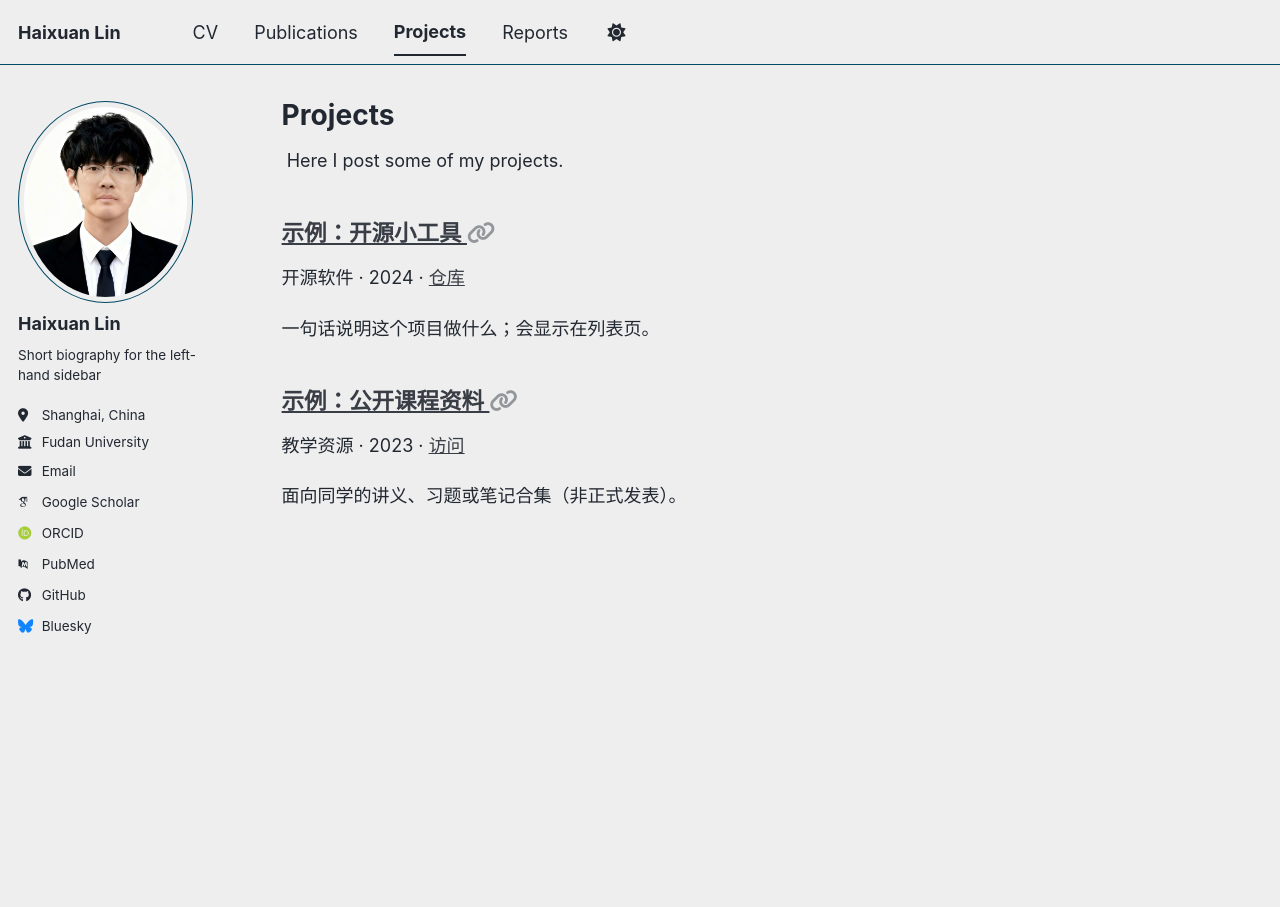
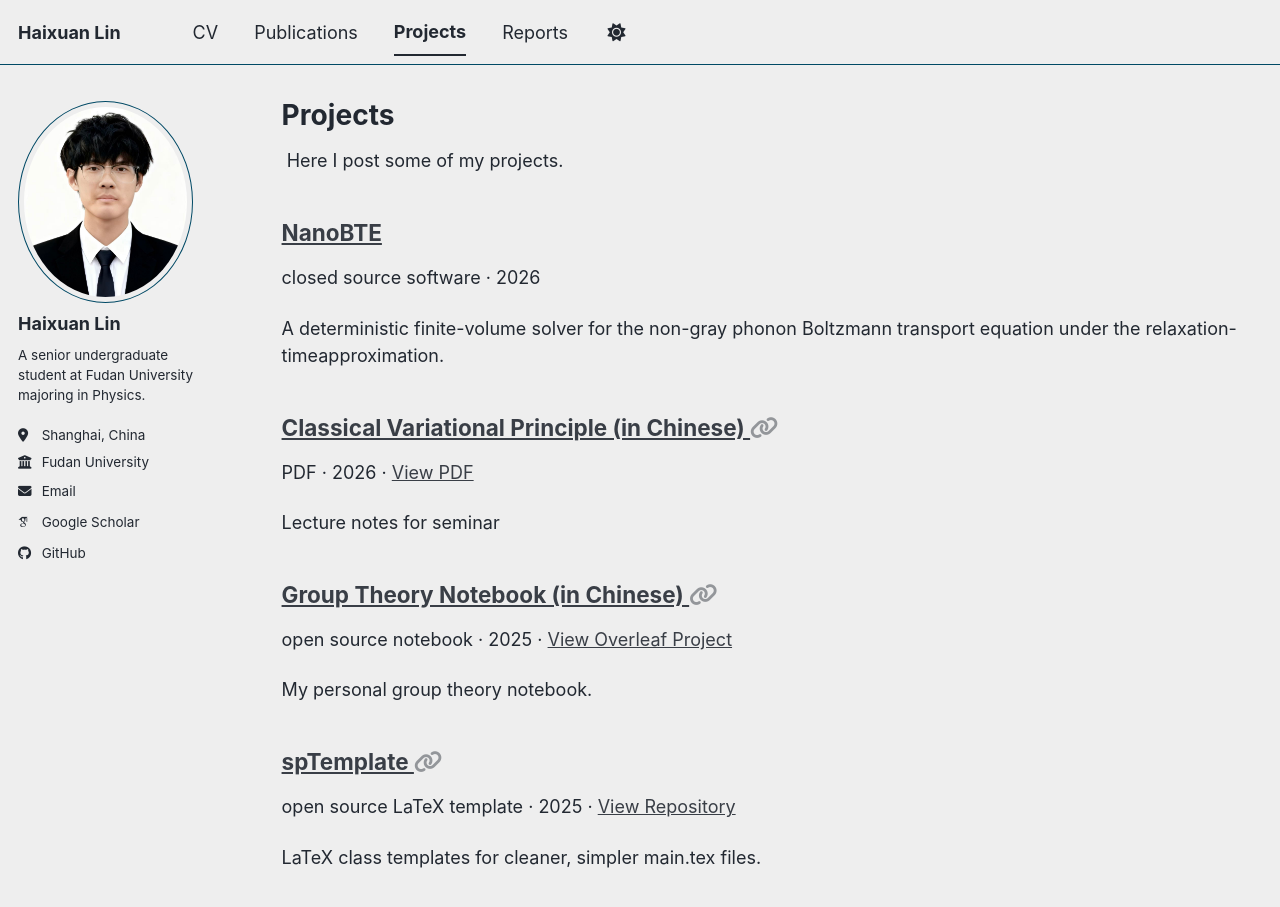
Before and after one commit to HaiXuan-Lin/HaiXuan-Lin.github.io, a Jekyll site: the page built from _pages/projects.html, in a window 1280 px wide and 930 px high. Shown: the top 907 px of the window. Built offline with Jekyll 4.4.1, drawn with Linux system fonts in a browser that asks for light colours; some web fonts are replaced; a script bundle is joined from its source files by our own code; library files that are not in the unit come from our copies.

Commit message:
Update personal information in configuration files, enhance README with website link, and revise academic summary. Remove outdated project files and add new projects related to group theory and variational methods.

```diff
--- a/_config.yml
+++ b/_config.yml
@@ -25,62 +25,60 @@ author:
   # Biographic information
   avatar           : "profile.jpg"
   name             : "Haixuan Lin"
-  pronouns         : # example: "she/her"
-  bio              : "Short biography for the left-hand sidebar"
+  # pronouns         : # example: "she/her"
+  bio              : "A senior undergraduate student at Fudan University majoring in Physics."
   location         : "Shanghai, China"
   employer         : "Fudan University"
-  uri              : # URL
+  # uri              : # URL
   email            : "haixuan.lin2005@gmail.com"
 
   # Academic websites
-  academia         : # URL
-  arxiv            : # URL - Update with the correct link to your profile
+  # academia         : # URL
+  # arxiv            : # URL - Update with the correct link to your profile
   googlescholar    : "https://scholar.google.com/citations?user=PS_CX0AAAAAJ"
-  inspire-hep      : # URL
-  impactstory      : # URL
-  orcid            : ""
-  semantic         : # URL
-  ssrn             : # URL
-  pubmed           : ""
-  researchgate     : # URL
-  scopus           : # URL
-  zotero           : # URL
+  # inspire-hep      : # URL
+  # impactstory      : # URL
+  # semantic         : # URL
+  # ssrn             : # URL
+  # researchgate     : # URL
+  # scopus           : # URL
+  # zotero           : # URL
 
 
   # Repositories and software development
-  bitbucket        : # Username - Update with your username on the site
-  codepen          : # Username
-  dribbble         : # Username
+  # bitbucket        : # Username - Update with your username on the site
+  # codepen          : # Username
+  # dribbble         : # Username
   github           : "HaiXuan-Lin"
-  kaggle           : # Username
-  stackoverflow    : # User number or user number and name (i.e., use "1" or "1/jeff-atwood")
+  # kaggle           : # Username
+  # stackoverflow    : # User number or user number and name (i.e., use "1" or "1/jeff-atwood")
 
   # Social media
-  artstation       : # Username
-  bluesky          : "" # Replace this with you Bluesky username
-  facebook         : # Username
-  flickr           : # Username
-  foursquare       : # Username
-  goodreads        : # Username
-  google_plus      : # Username
-  keybase          : # Username
-  instagram        : # Username
-  lastfm           : # Username
-  linkedin         : # Username
-  mastodon         : # URL
-  medium           : # URL
-  pinterest        : # Username
-  soundcloud       : # Username
-  steam            : # Username
-  telegram         : # URL
-  tumblr           : # Username
-  twitter          : # Username for X / Twitter
-  vine             : # Username
-  weibo            : # Username
-  wikipedia        : # Username
-  xing             : # Username
-  youtube          : # Username
-  zhihu            : # Username
+  # artstation       : # Username
+  # bluesky          : "" # Replace this with you Bluesky username
+  # facebook         : # Username
+  # flickr           : # Username
+  # foursquare       : # Username
+  # goodreads        : # Username
+  # google_plus      : # Username
+  # keybase          : # Username
+  # instagram        : # Username
+  # lastfm           : # Username
+  # linkedin         : # Username
+  # mastodon         : # URL
+  # medium           : # URL
+  # pinterest        : # Username
+  # soundcloud       : # Username
+  # steam            : # Username
+  # telegram         : # URL
+  # tumblr           : # Username
+  # twitter          : # Username for X / Twitter
+  # vine             : # Username
+  # weibo            : # Username
+  # wikipedia        : # Username
+  # xing             : # Username
+  # youtube          : # Username
+  # zhihu            : # Username
 
 # Publication Category - The following the list of publication categories and their headings
 publication_category:
--- a/_data/cv.json
+++ b/_data/cv.json
@@ -4,7 +4,7 @@
     "email": "none@example.org",
     "phone": "",
     "website": "https://academicpages.github.io",
-    "summary": "Currently employed at Red Brick University. Short biography for the left-hand sidebar",
+    "summary": "A senior undergraduate student at Fudan University majoring in Physics.",
     "location": {
       "address": "",
       "postalCode": "",
--- a/_includes/author-profile.html
+++ b/_includes/author-profile.html
@@ -52,12 +52,6 @@
       {% endif %}
       {% if author.impactstory %}
         <li><a href="{{ author.impactstory }}"><i class="ai ai-impactstory ai-fw icon-pad-right"></i>Impactstory</a></li>
-      {% endif %}
-      {% if author.orcid %}
-        <li><a href="{{ author.orcid }}"><i class="ai ai-orcid ai-fw icon-pad-right"></i>ORCID</a></li>
-      {% endif %}
-      {% if author.pubmed %}
-        <li><a href="{{ author.pubmed }}"><i class="ai ai-pubmed ai-fw icon-pad-right"></i>PubMed</a></li>
       {% endif %}
       {% if author.researchgate %}
         <li><a href="{{ author.researchgate }}"><i class="fab fa-fw fa-researchgate icon-pad-right" aria-hidden="true"></i>ResearchGate</a></li>
--- a/_projects/2023-11-01-example-shared-resources.md
+++ /dev/null
@@ -1,10 +0,0 @@
----
-title: "示例：公开课程资料"
-excerpt: "面向同学的讲义、习题或笔记合集（非正式发表）。"
-date: 2023-11-01
-project_type: "教学资源"
-link: "https://example.com"
-link_label: "访问"
----
-
-正文可写资料范围、适用课程、更新说明等。不需要时可删除本示例文件。
--- a/_projects/2024-06-01-example-open-source.md
+++ /dev/null
@@ -1,23 +0,0 @@
----
-title: "示例：开源小工具"
-excerpt: "一句话说明这个项目做什么；会显示在列表页。"
-date: 2024-06-01
-project_type: "开源软件"
-link: "https://github.com/"
-link_label: "仓库"
----
-
-这里是项目详情页的正文，可以写功能说明、截图说明、使用方式等。
-
-**常用 front matter 字段：**
-
-| 字段 | 说明 |
-|------|------|
-| `title` | 标题 |
-| `excerpt` | 列表页摘要（支持 HTML，如 `<br/>`） |
-| `date` | 日期（用于排序与展示年份） |
-| `project_type` | 类型标签，例如「开源软件」「课程资源」「数据集」 |
-| `link` | 外部链接（仓库、演示站等） |
-| `link_label` | 链接在列表上显示的文字（可选，默认 Link） |
-
-将本文件复制并重命名，按你的项目修改即可。
--- /dev/null
+++ b/_projects/2025-01-04-spTemplate.md
@@ -0,0 +1,10 @@
+---
+title: "spTemplate"
+excerpt: "LaTeX class templates for cleaner, simpler main.tex files."
+date: 2025-01-04
+project_type: "open source LaTeX template"
+link: "https://github.com/HaiXuan-Lin/spTemplate"
+link_label: "View Repository"
+---
+
+This repository provides a collection of LaTeX class templates for article, book and beamer, designed to enhance the clarity and conciseness of the `main.tex` files. It allows users to focus on the content of their work, rather than the intricacies of LaTeX code.
--- /dev/null
+++ b/_projects/2025-11-23-group-theory-notebook.md
@@ -0,0 +1,10 @@
+---
+title: "Group Theory Notebook (in Chinese)"
+excerpt: "My personal group theory notebook."
+date: 2025-11-23
+project_type: "open source notebook"
+link: "https://www.overleaf.com/read/vvgsfrsjmcgn#78f3aa"
+link_label: "View Overleaf Project"
+---
+
+This is my personal notebook from studying group theory and, more generally, algebraic theory and its applications in physics --- including modern category theory and homology theory.
--- /dev/null
+++ b/_projects/2026-03-03-variational-method.md
@@ -0,0 +1,10 @@
+---
+title: "Classical Variational Principle (in Chinese)"
+excerpt: "Lecture notes for seminar"
+date: 2026-03-03
+project_type: "PDF"
+link: "/files/classical-variational-principle-cn.pdf"
+link_label: "View PDF"
+---
+
+This is my personal notebook from studying group theory and, more generally, algebraic theory and its applications in physics --- including modern category theory and homology theory.
--- /dev/null
+++ b/_projects/2026-07-01-NanoBTE.md
@@ -0,0 +1,10 @@
+---
+title: "NanoBTE"
+excerpt: "A deterministic finite-volume solver for the non-gray phonon Boltzmann transport equation under the relaxation-timeapproximation."
+date: 2026-07-01
+project_type: "closed source software"
+# link: "https://www.overleaf.com/read/vvgsfrsjmcgn#78f3aa"
+# link_label: "go to Overleaf project"
+---
+
+We present NanoBTE, a tool for solving the Boltzmann transport equation in micro- and nano-scale device systems. While we have currently chosen not to release the source code, you may request a pre-compiled version after it becomes available.
```
Also changed, not shown: README.md (+3 -0 lines), _pages/about.md (+6 -2 lines), _reports/2026-06-27-topological-data-analysis.md (+3 -1 lines), 4 other files.
